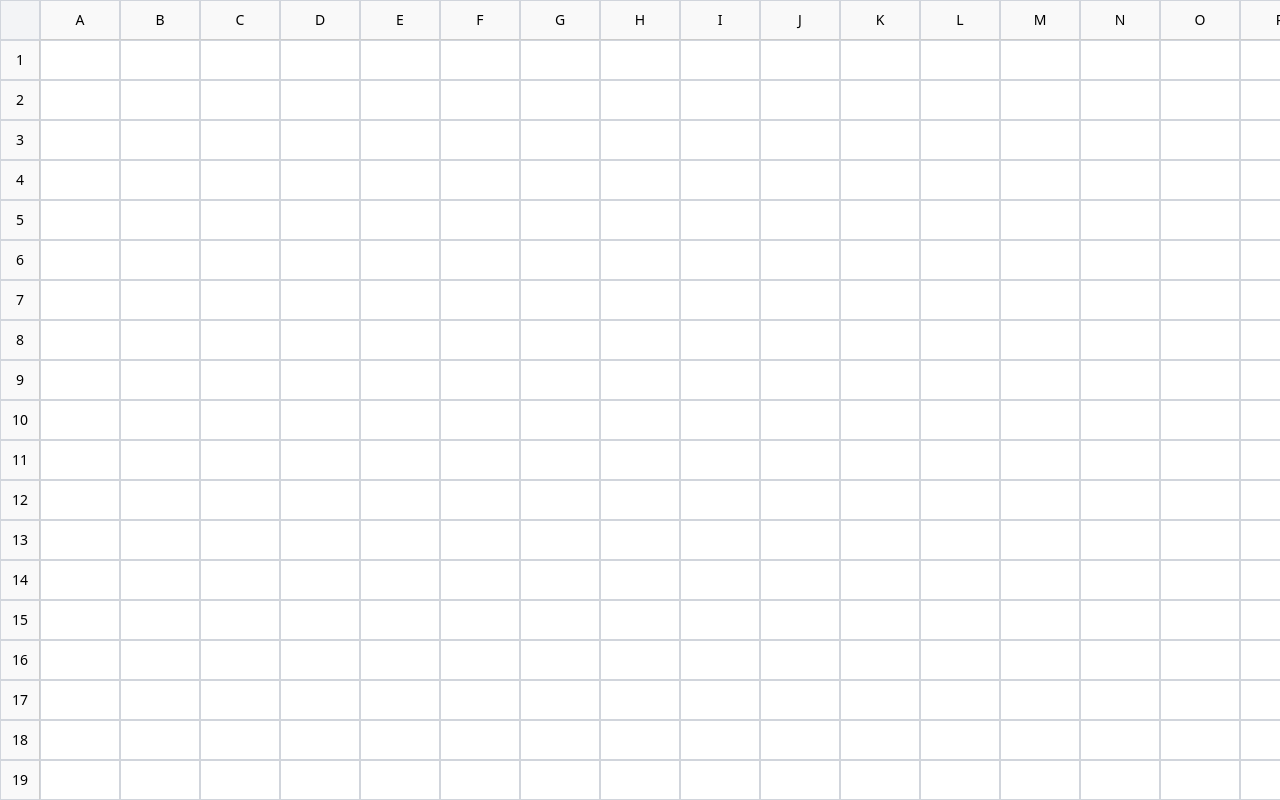
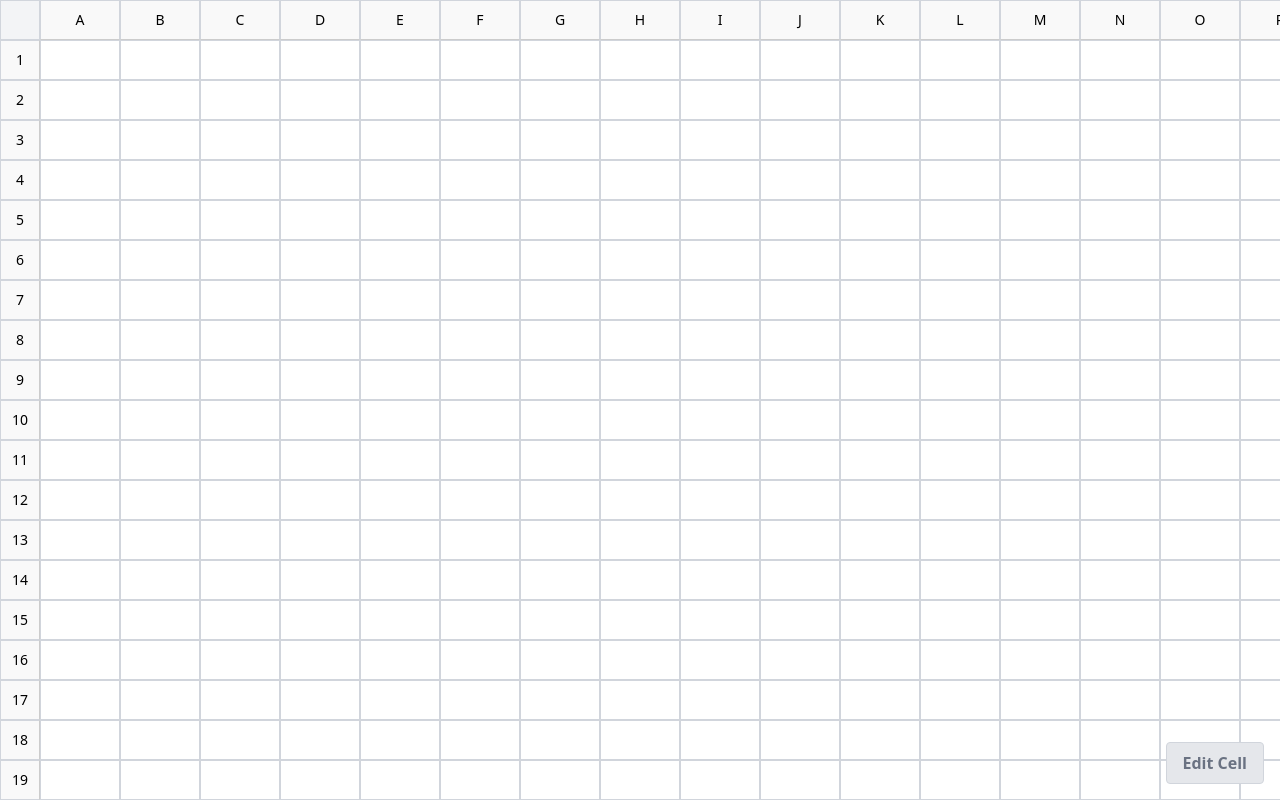
Before and after one commit to GucioWons/excelizer, a React (Vite) app: page / in a window 1280 px wide. Built offline with nearby package versions, Linux system fonts and the light colour scheme.

Commit message:
Edit cell button (#4)
* Added-edit-cell-button

* Disabling-edit-cell-button

* Edit-cell-button-component

```diff
--- a/src/components/sheet/Sheet.tsx
+++ b/src/components/sheet/Sheet.tsx
@@ -1,6 +1,7 @@
 import {useCallback, useEffect, useRef, useState} from "react";
 import Row from "./row/Row.tsx";
 import ColumnHeadersRow from "./column/ColumnHeadersRow.tsx";
+import EditCellButton from "./cell/EditCellButton.tsx";
 
 export interface SelectedCell {
     row: number;
@@ -54,12 +55,14 @@ function Sheet() {
     }, [rows]);
 
     return (
+        <>
         <div
             ref={containerRef}
             onScroll={handleScroll}
             className="w-screen h-screen overflow-auto bg-white"
         >
-            <ColumnHeadersRow columns={columns} rowHeaderWidth={getRowHeaderWidth()} selectedColumn={selectedCell?.column}/>
+            <ColumnHeadersRow columns={columns} rowHeaderWidth={getRowHeaderWidth()}
+                              selectedColumn={selectedCell?.column}/>
             {Array.from({length: rows}).map((_, rowIdx) => (
                 <div key={`row-${rowIdx}`} className="flex">
                     <Row
@@ -72,7 +75,10 @@ function Sheet() {
                 </div>
             ))}
         </div>
-    );
+        <EditCellButton disabled={!selectedCell} />
+        </>
+)
+    ;
 }
 
 export default Sheet;
--- /dev/null
+++ b/src/components/sheet/cell/EditCellButton.tsx
@@ -0,0 +1,21 @@
+export interface EditCellButtonProps {
+    disabled: boolean;
+}
+
+function EditCellButton(props: EditCellButtonProps) {
+    return (
+        <button
+            onClick={() => {
+            }}
+            className={`fixed bottom-4 right-4 px-4 py-2 rounded border font-semibold transition
+        ${!props.disabled
+                ? 'bg-[#107C41] text-white hover:bg-[#0e6e39] border-[#0e6e39]'
+                : 'bg-gray-200 text-gray-500 border-gray-300 cursor-not-allowed'}
+    `}
+        >
+            Edit Cell
+        </button>
+    );
+}
+
+export default EditCellButton;
```
